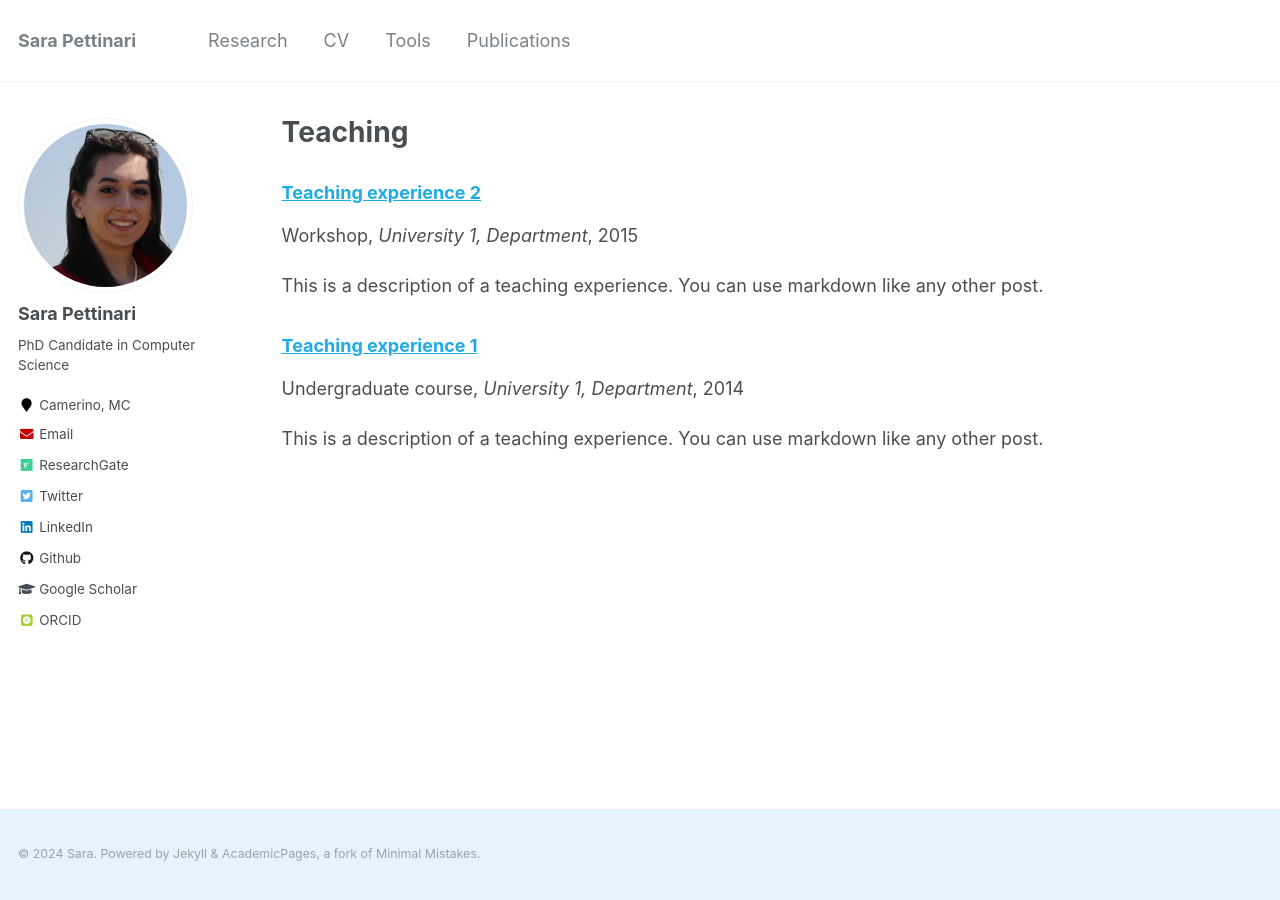
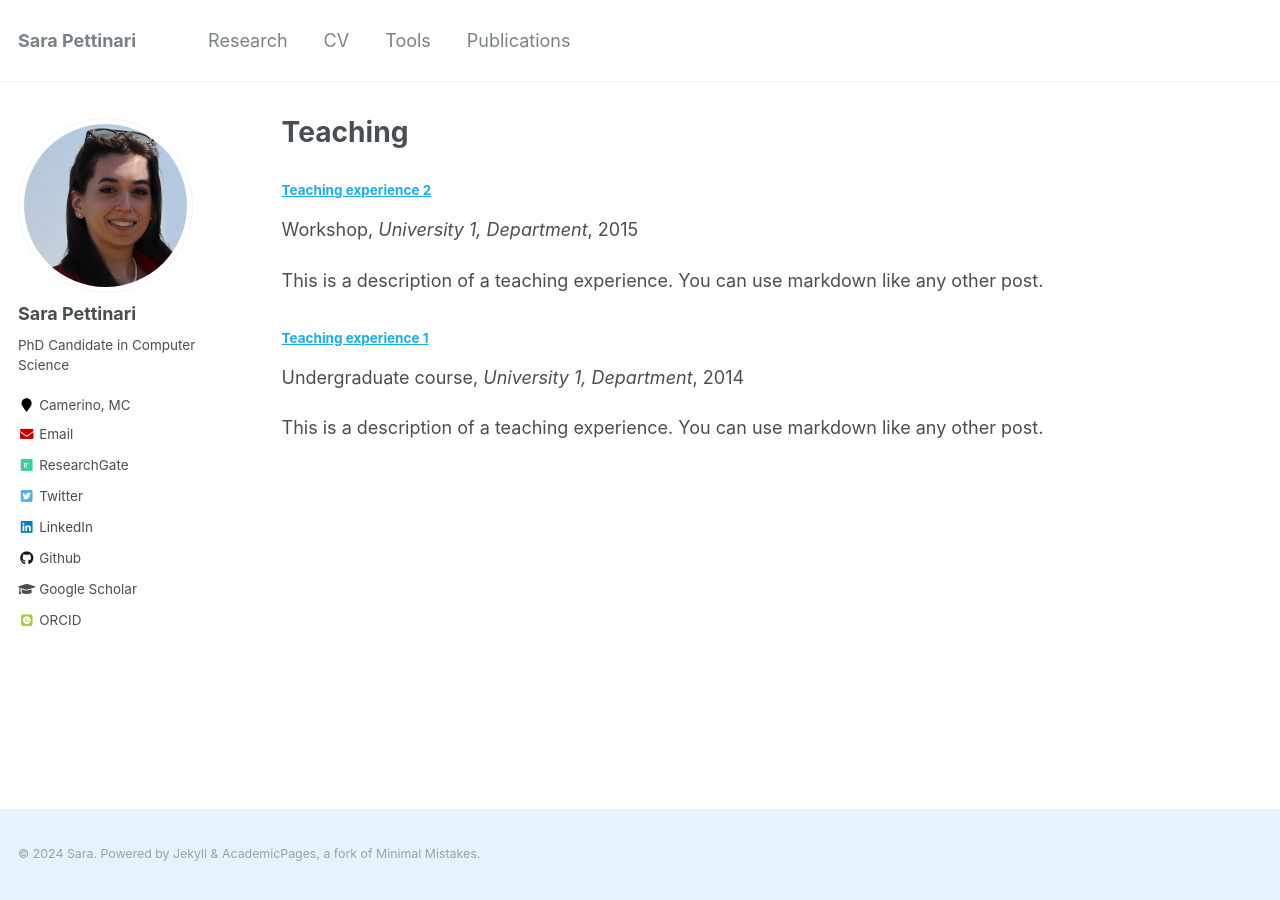
Before and after one commit to SaraPettinari/SaraPettinari.github.io, a Jekyll site: the page built from _pages/teaching.html, in a window 1280 px wide. Built offline with Jekyll 4.4.1, drawn with Linux system fonts in a browser that asks for light colours; some web fonts are replaced.

Commit message:
[updata] publications style

```diff
--- a/_includes/archive-single.html
+++ b/_includes/archive-single.html
@@ -26,13 +26,14 @@
       </div>
     {% endif %}
 
-    <h3 class="archive__item-title" itemprop="headline">
+    <h3 class="archive__item-title" itemprop="headline"></h3>
+    <h4>
       {% if post.link %}
         <a href="{{ post.link }}">{{ title }}</a> <a href="{{ base_path }}{{ post.url }}" rel="permalink"><i class="fa fa-link" aria-hidden="true" title="permalink"></i><span class="sr-only">Permalink</span></a>
       {% else %}
         <a href="{{ base_path }}{{ post.url }}" rel="permalink">{{ title }}</a>
       {% endif %}
-    </h3>
+    </h4>
 
     {% if post.read_time %}
       <p class="page__meta"><i class="fa fa-clock-o" aria-hidden="true"></i> {% include read-time.html %}</p>
```
